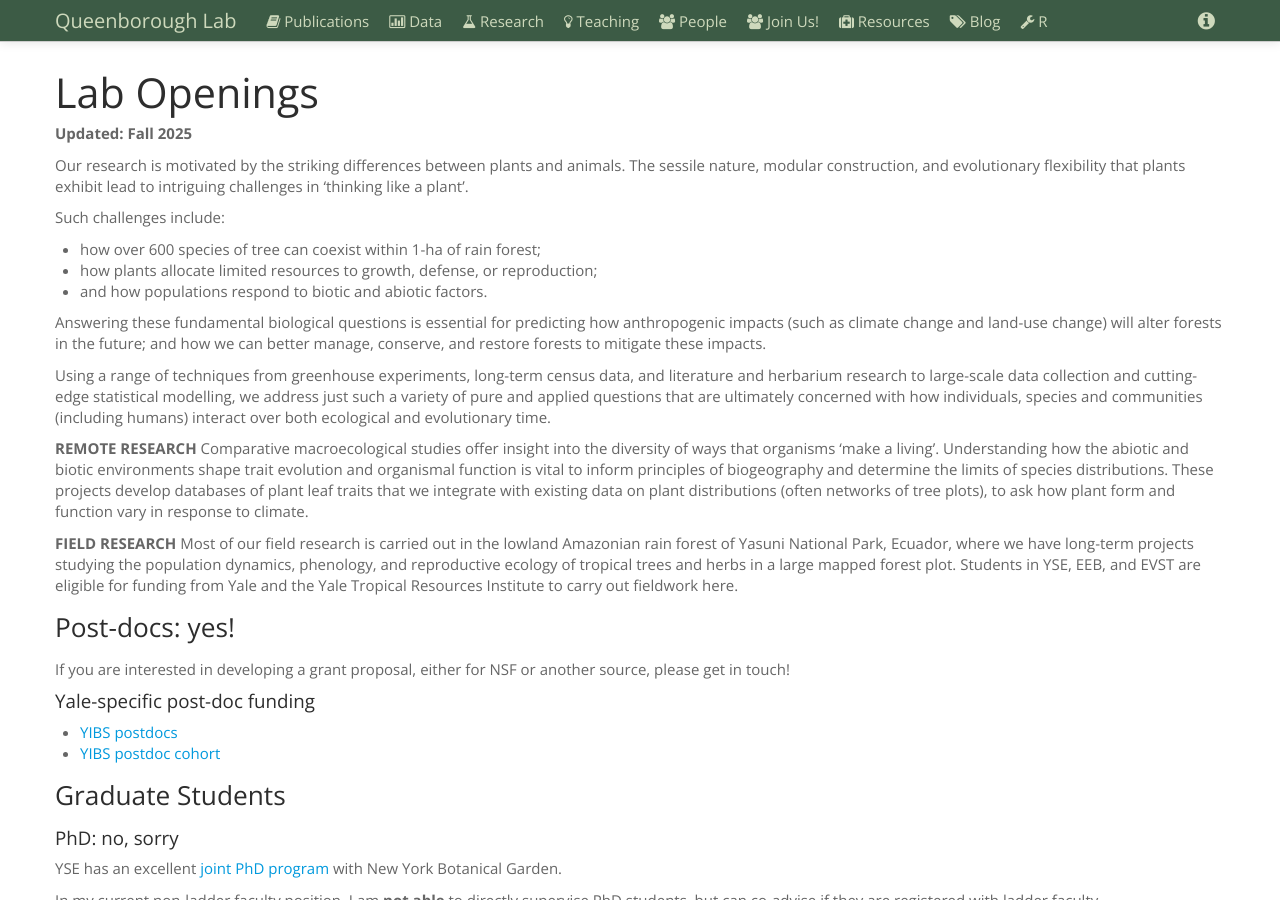
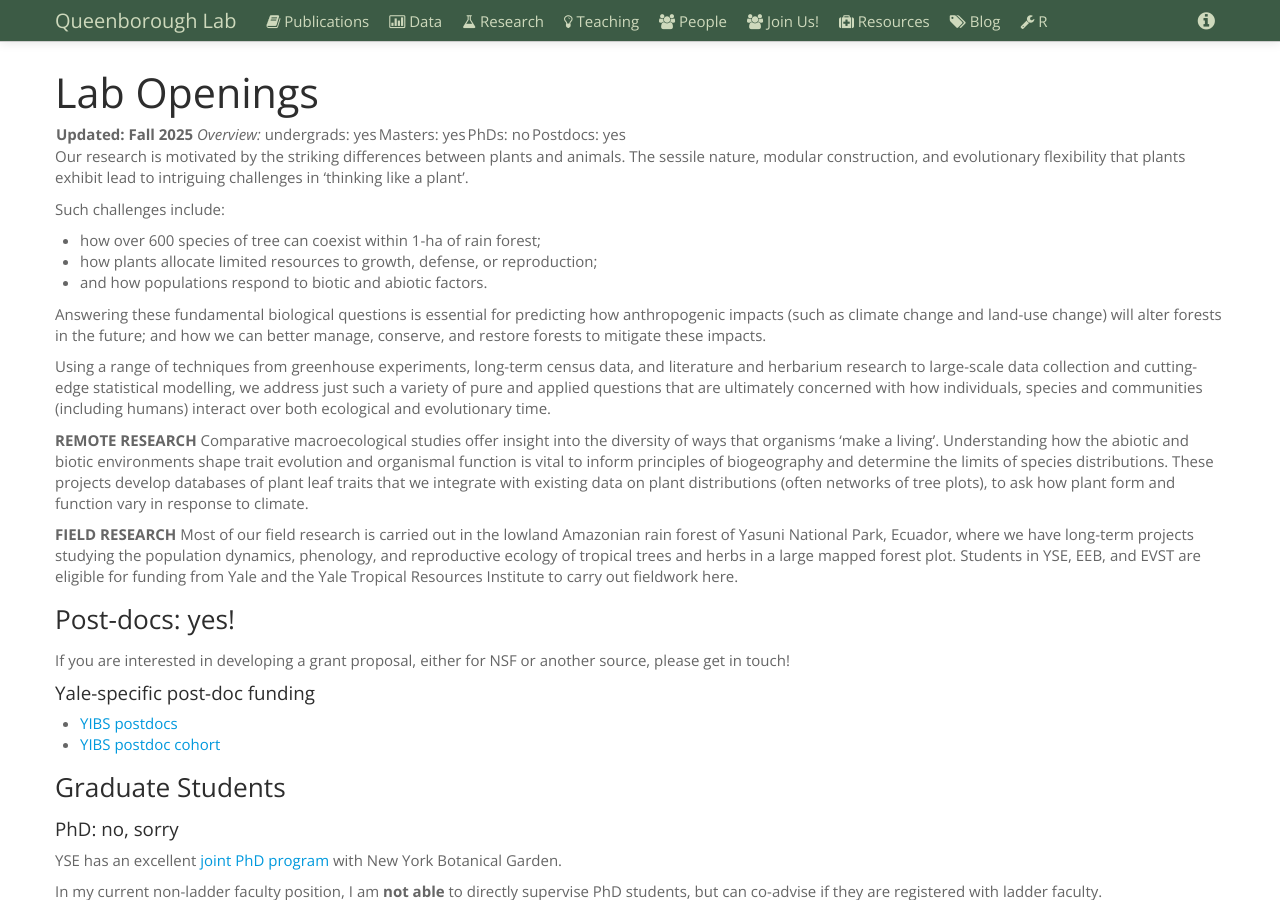
Before and after one commit to saq/saq.github.io, a Jekyll site: the page built from lab-openings.md, in a window 1280 px wide and 900 px high. Built offline with Jekyll 4.4.1, drawn with Linux system fonts in a browser that asks for light colours.

Commit message:
Update lab-openings.md

```diff
--- a/lab-openings.md
+++ b/lab-openings.md
@@ -6,7 +6,7 @@
 
 # Lab Openings
 
-**Updated: Fall 2025**
+**Updated: Fall 2025** *Overview:* undergrads: yes | Masters: yes | PhDs: no | Postdocs: yes
 
 Our research is motivated by the striking differences between plants and animals. The sessile nature, modular construction, and evolutionary flexibility that plants exhibit lead to intriguing challenges in ‘thinking like a plant’.
 
```
